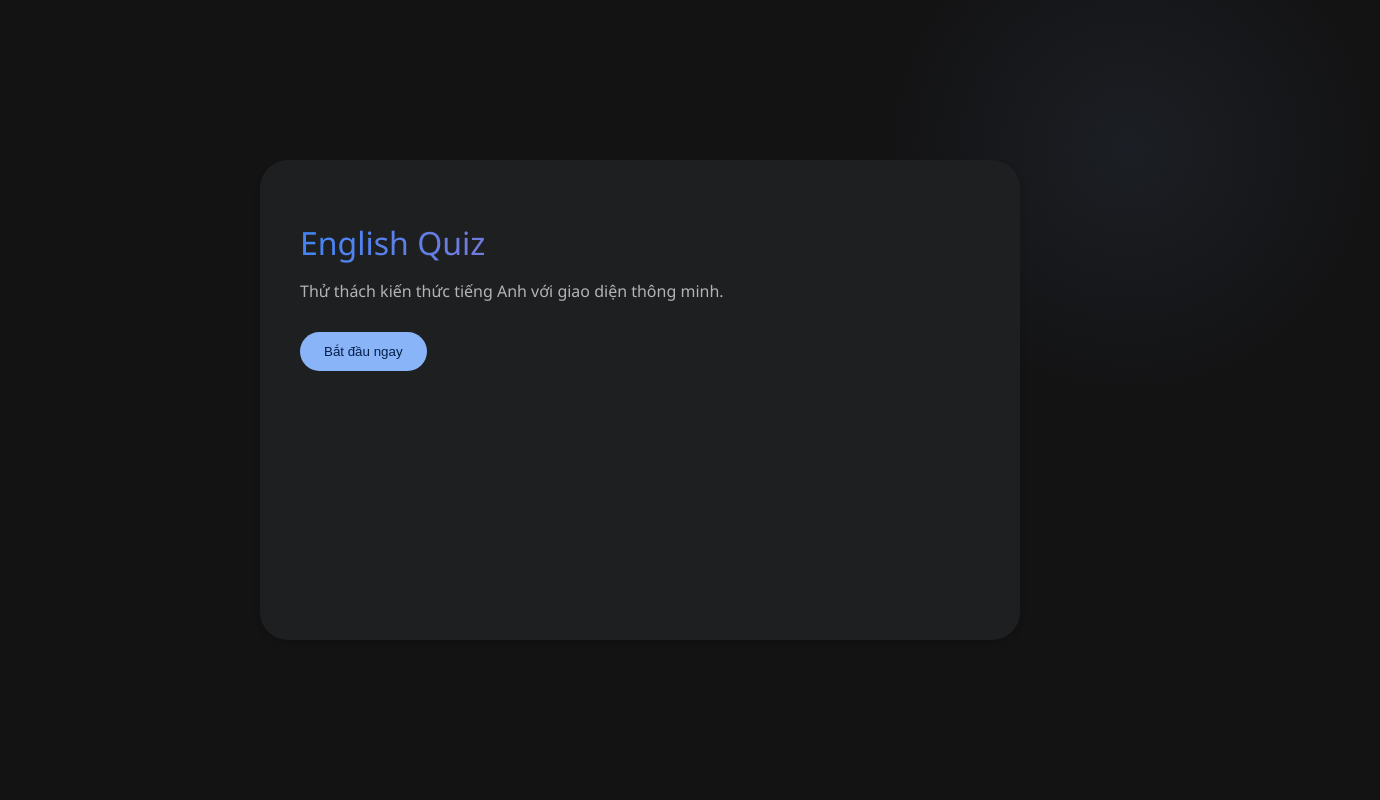
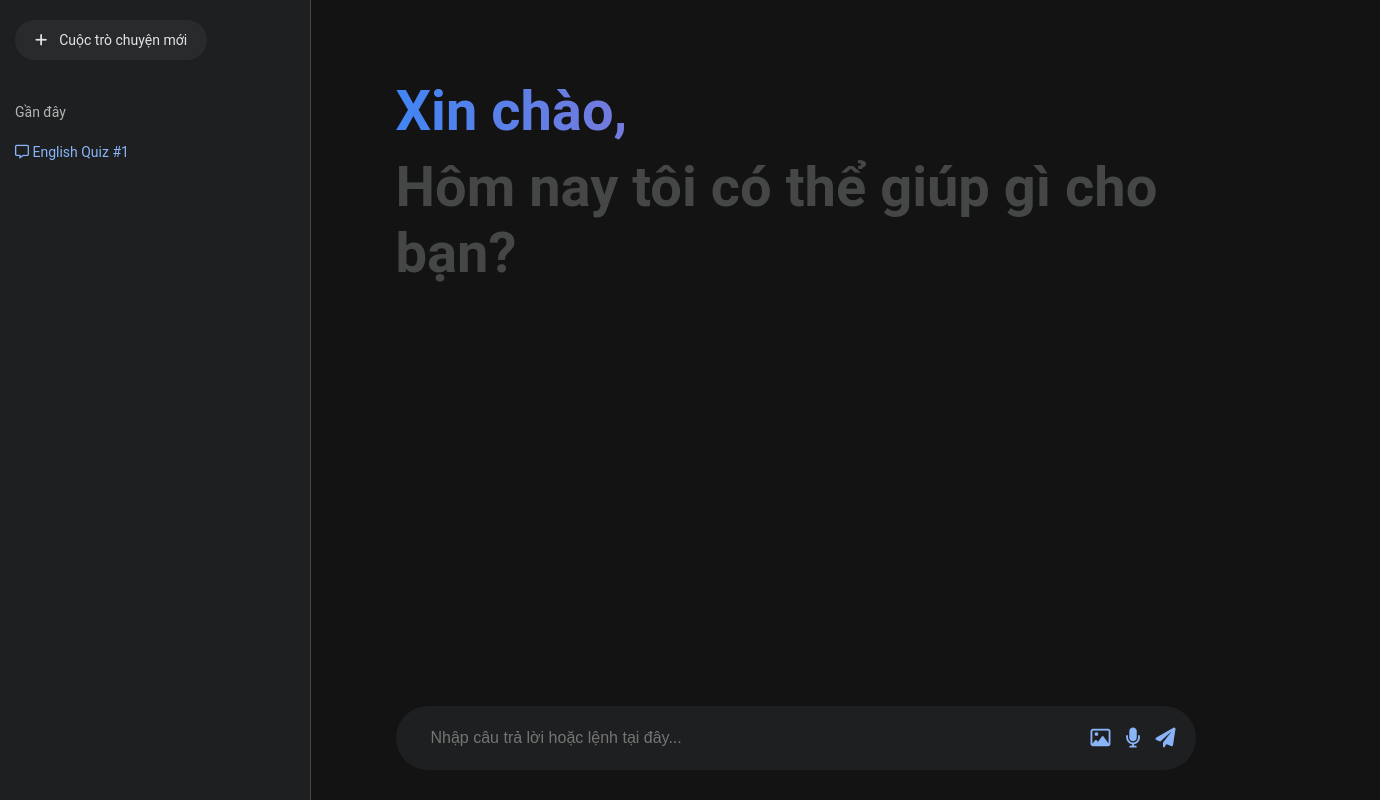
Before and after one commit to manebnoi/web-ti-ng-anh, a plain HTML site: page index.html in a window 1280 px wide. Shown: the whole page, 1380 px wide, since content can reach past the window. Drawn offline with Linux system fonts and the light colour scheme.

Commit message:
Update index.html

```diff
--- a/index.html
+++ b/index.html
@@ -3,185 +3,192 @@
 <head>
     <meta charset="UTF-8">
     <meta name="viewport" content="width=device-width, initial-scale=1.0">
-    <title>English Quiz - Gemini Style</title>
+    <title>English AI - Gemini Style</title>
+    <link rel="stylesheet" href="https://cdnjs.cloudflare.com/ajax/libs/font-awesome/6.0.0/css/all.min.css">
     <style>
         :root {
-            --bg-body: #131314; /* Màu nền đặc trưng của Gemini */
-            --bg-container: #1e1f20;
-            --text-main: #e3e3e3;
-            --text-sub: #b4b4b4;
-            --accent: #8ab4f8; /* Xanh Google */
-            --option-hover: #333537;
-            --border-color: #444746;
+            --bg-main: #131314;
+            --bg-sidebar: #1e1f20;
+            --text-primary: #e3e3e3;
+            --text-secondary: #b4b4b4;
+            --accent: #8ab4f8;
+            --hover-gray: #333537;
+            --input-bg: #1e1f20;
         }
 
         body {
             margin: 0;
-            padding: 0;
-            font-family: 'Google Sans', 'Segoe UI', Roboto, sans-serif;
-            background-color: var(--bg-body);
-            color: var(--text-main);
+            font-family: 'Google Sans', Roboto, Arial, sans-serif;
+            background-color: var(--bg-main);
+            color: var(--text-primary);
+            display: flex;
             height: 100vh;
+        }
+
+        /* Sidebar - Thanh bên trái */
+        .sidebar {
+            width: 280px;
+            background-color: var(--bg-sidebar);
+            display: flex;
+            flex-direction: column;
+            padding: 20px 15px;
+            border-right: 1px solid #444746;
+        }
+
+        .new-chat {
+            background: #282a2c;
+            border-radius: 50px;
+            padding: 12px 20px;
+            cursor: pointer;
             display: flex;
             align-items: center;
-            justify-content: center;
-            overflow: hidden;
+            gap: 12px;
+            font-size: 14px;
+            width: fit-content;
         }
 
-        /* Hiệu ứng nền mờ ảo nhẹ nhàng thay vì lưới */
-        body::before {
-            content: "";
-            position: absolute;
-            width: 500px;
-            height: 500px;
-            background: radial-gradient(circle, rgba(138, 180, 248, 0.07) 0%, transparent 70%);
-            top: -100px;
-            right: -100px;
-            z-index: -1;
+        .sidebar-history {
+            margin-top: 30px;
+            flex-grow: 1;
+            font-size: 14px;
+            color: var(--text-secondary);
         }
 
-        .container {
-            background: var(--bg-container);
-            width: 100%;
-            max-width: 680px;
-            min-height: 400px;
-            margin: 20px;
-            padding: 40px;
-            border-radius: 28px; /* Bo tròn lớn kiểu hiện đại */
-            box-shadow: 0 4px 6px rgba(0,0,0,0.1);
+        /* Main Content - Khung chat */
+        .main-content {
+            flex-grow: 1;
             display: flex;
             flex-direction: column;
-            transition: all 0.4s cubic-bezier(0.4, 0, 0.2, 1);
+            align-items: center;
+            position: relative;
+            padding-bottom: 120px; /* Chừa chỗ cho ô input */
         }
 
-        h1 {
-            font-size: 2rem;
-            font-weight: 500;
-            margin-bottom: 8px;
+        .chat-container {
+            width: 100%;
+            max-width: 800px;
+            overflow-y: auto;
+            padding: 40px 20px;
+            display: flex;
+            flex-direction: column;
+            gap: 30px;
+        }
+
+        .greeting h1 {
+            font-size: 56px;
             background: linear-gradient(90deg, #4285f4, #9b72cb, #d96570);
             -webkit-background-clip: text;
             -webkit-text-fill-color: transparent;
-            text-align: left;
+            margin-bottom: 10px;
         }
 
-        p {
-            color: var(--text-sub);
-            text-align: left;
-            margin-bottom: 30px;
+        .greeting h2 {
+            font-size: 56px;
+            color: #444746;
+            margin: 0;
         }
 
-        #question {
-            font-size: 1.25rem;
-            font-weight: 400;
-            line-height: 1.6;
-            margin-bottom: 24px;
-            text-align: left;
-            color: var(--text-main);
+        /* Question & Options UI */
+        .quiz-card {
+            background: #1e1f20;
+            padding: 24px;
+            border-radius: 20px;
+            border: 1px solid #444746;
+            animation: slideUp 0.5s ease;
         }
 
-        /* Nút bắt đầu và chơi lại */
-        .btn-primary {
-            background: var(--accent);
-            color: #041e49;
-            border: none;
-            padding: 12px 24px;
-            border-radius: 100px;
-            font-weight: 500;
+        .option-btn {
+            display: block;
+            width: 100%;
+            padding: 15px 20px;
+            margin: 8px 0;
+            background: transparent;
+            border: 1px solid #444746;
+            color: var(--text-primary);
+            border-radius: 12px;
+            text-align: left;
             cursor: pointer;
-            transition: transform 0.2s, box-shadow 0.2s;
-            width: fit-content;
-            align-self: flex-start;
+            transition: 0.2s;
         }
 
-        .btn-primary:hover {
-            box-shadow: 0 1px 3px rgba(0,0,0,0.3);
-            transform: scale(1.02);
-            background: #aecbfa;
+        .option-btn:hover {
+            background: var(--hover-gray);
         }
 
-        /* Ô trả lời (Options) */
-        .option {
-            display: block;
+        /* Bottom Input Bar - Ô nhập liệu chuẩn Gemini */
+        .input-area {
+            position: absolute;
+            bottom: 30px;
             width: 100%;
-            background: transparent;
-            border: 1px solid var(--border-color);
-            color: var(--text-main);
-            padding: 16px 20px;
-            margin: 10px 0;
-            text-align: left;
-            border-radius: 12px;
-            font-size: 1rem;
-            cursor: pointer;
-            transition: background 0.2s, border-color 0.2s;
+            max-width: 800px;
+            background: #1e1f20;
+            border-radius: 32px;
+            padding: 8px 20px;
+            display: flex;
+            align-items: center;
+            box-sizing: border-box;
         }
 
-        .option:hover {
-            background: var(--option-hover);
-            border-color: #5f6368;
-        }
-
-        /* Ô nhập liệu cho Type 4 */
         #user-input {
-            width: 100%;
-            background: #131314;
-            border: 1px solid var(--border-color);
-            padding: 16px;
-            border-radius: 12px;
+            flex-grow: 1;
+            background: transparent;
+            border: none;
             color: white;
-            font-size: 1rem;
-            margin-bottom: 15px;
-            box-sizing: border-box;
+            padding: 15px;
+            font-size: 16px;
             outline: none;
         }
 
-        #user-input:focus {
-            border-color: var(--accent);
+        .input-icons {
+            display: flex;
+            gap: 15px;
+            color: var(--accent);
+            font-size: 20px;
         }
 
-        #score-display {
-            margin-top: auto;
-            padding-top: 20px;
-            font-size: 0.9rem;
-            color: var(--text-sub);
-            border-top: 1px solid var(--border-color);
+        @keyframes slideUp {
+            from { opacity: 0; transform: translateY(20px); }
+            to { opacity: 1; transform: translateY(0); }
         }
 
-        /* Animation khi chuyển câu hỏi */
-        .fade-in {
-            animation: fadeIn 0.5s ease;
-        }
-
-        @keyframes fadeIn {
-            from { opacity: 0; transform: translateY(10px); }
-            to { opacity: 1; transform: translateY(0); }
+        /* Responsive */
+        @media (max-width: 768px) {
+            .sidebar { display: none; }
         }
     </style>
 </head>
 <body>
 
-<div class="container" id="main-container">
-    <div id="start-screen" class="fade-in">
-        <h1>English Quiz</h1>
-        <p>Thử thách kiến thức tiếng Anh với giao diện thông minh.</p>
-        <button class="btn-primary" onclick="startGame()">Bắt đầu ngay</button>
+<div class="sidebar">
+    <div class="new-chat" onclick="location.reload()">
+        <i class="fa-solid fa-plus"></i> Cuộc trò chuyện mới
+    </div>
+    <div class="sidebar-history">
+        <p>Gần đây</p>
+        <div style="padding: 10px 0; color: #8ab4f8;"><i class="fa-regular fa-message"></i> English Quiz #1</div>
+    </div>
+</div>
+
+<div class="main-content">
+    <div class="chat-container" id="chat-box">
+        <div id="welcome-msg" class="greeting">
+            <h1>Xin chào,</h1>
+            <h2>Hôm nay tôi có thể giúp gì cho bạn?</h2>
+        </div>
     </div>
 
-    <div id="quiz-screen" style="display:none" class="fade-in">
-        <div id="question"> Đang tải câu hỏi...</div>
-        <div id="options"></div>
-        <div id="score-display">Tiến trình: <span id="score" style="color: var(--accent)">0</span></div>
-    </div>
-
-    <div id="end-screen" style="display:none" class="fade-in">
-        <h1>Hoàn thành!</h1>
-        <p id="final-score" style="font-size: 1.2rem;"></p>
-        <button class="btn-primary" onclick="location.reload()">Làm lại lượt mới</button>
+    <div class="input-area">
+        <input type="text" id="user-input" placeholder="Nhập câu trả lời hoặc lệnh tại đây..." disabled>
+        <div class="input-icons">
+            <i class="fa-regular fa-image"></i>
+            <i class="fa-solid fa-microphone"></i>
+            <i class="fa-solid fa-paper-plane" id="send-btn" style="cursor: pointer;"></i>
+        </div>
     </div>
 </div>
 
 <audio id="snd-correct" src="https://assets.mixkit.co/active_storage/sfx/2000/2000-preview.mp3"></audio>
 <audio id="snd-wrong" src="https://assets.mixkit.co/active_storage/sfx/2019/2019-preview.mp3"></audio>
-<audio id="snd-win" src="https://assets.mixkit.co/active_storage/sfx/1435/1435-preview.mp3"></audio>
 
 <script type="module" src="main.js"></script>
 </body>
```
